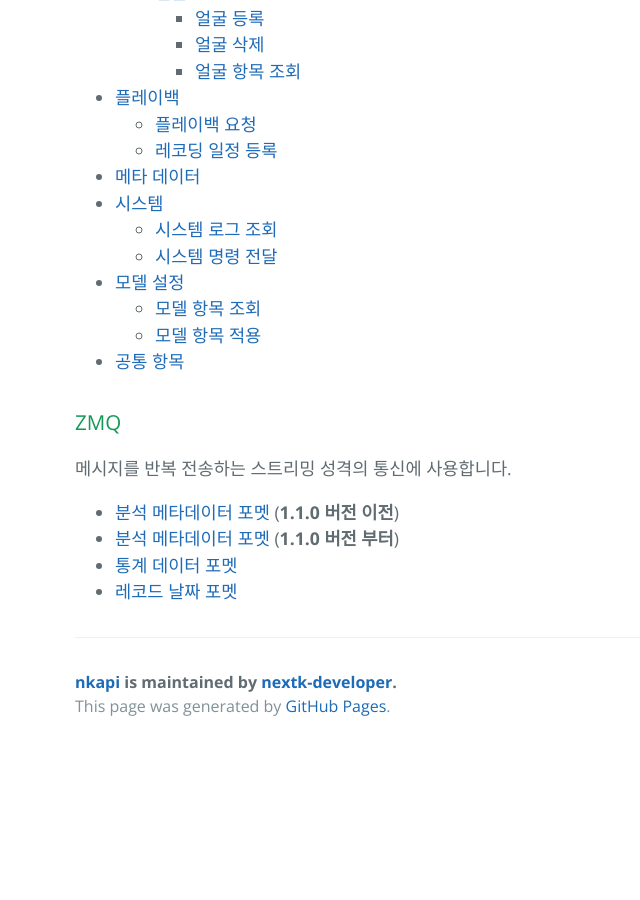
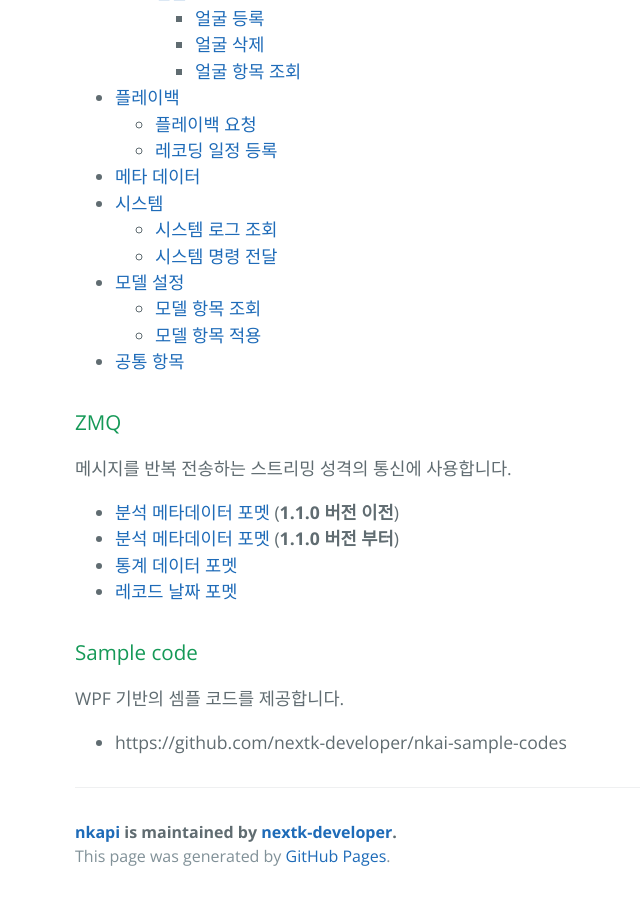
Before and after one commit to nextk-developer/nkapi, a Jekyll site: the page built from index.md, in a window 1280 px wide and 900 px high, scrolled down 1185 px. Shown: the whole window, without its empty margins (149-789 px from the left). Built offline with Jekyll 4.4.1, drawn with Linux system fonts in a browser that asks for light colours; our own code applies the rules of GitHub Pages for plain Markdown files; before the commit the page ends 1935 px from its top, so only the background shows below that.

Commit message:
셈플 코드 github url 추가

```diff
--- a/index.md
+++ b/index.md
@@ -49,3 +49,9 @@ NKAI API의 프로토콜은 **REST API(HTTP/JSON)**와 **ZMQ**로 구성됩니
 - [분석 메타데이터 포멧](./docs/kr/zmq/va_results_v3.html) (**1.1.0 버전 부터**)
 - [통계 데이터 포멧](./docs/kr/zmq/statistics.html)
 - [레코드 날짜 포멧](./docs/kr/zmq/record_date.html)
+
+
+
+### Sample code
+WPF 기반의 셈플 코드를 제공합니다.
+ - https://github.com/nextk-developer/nkai-sample-codes
```
